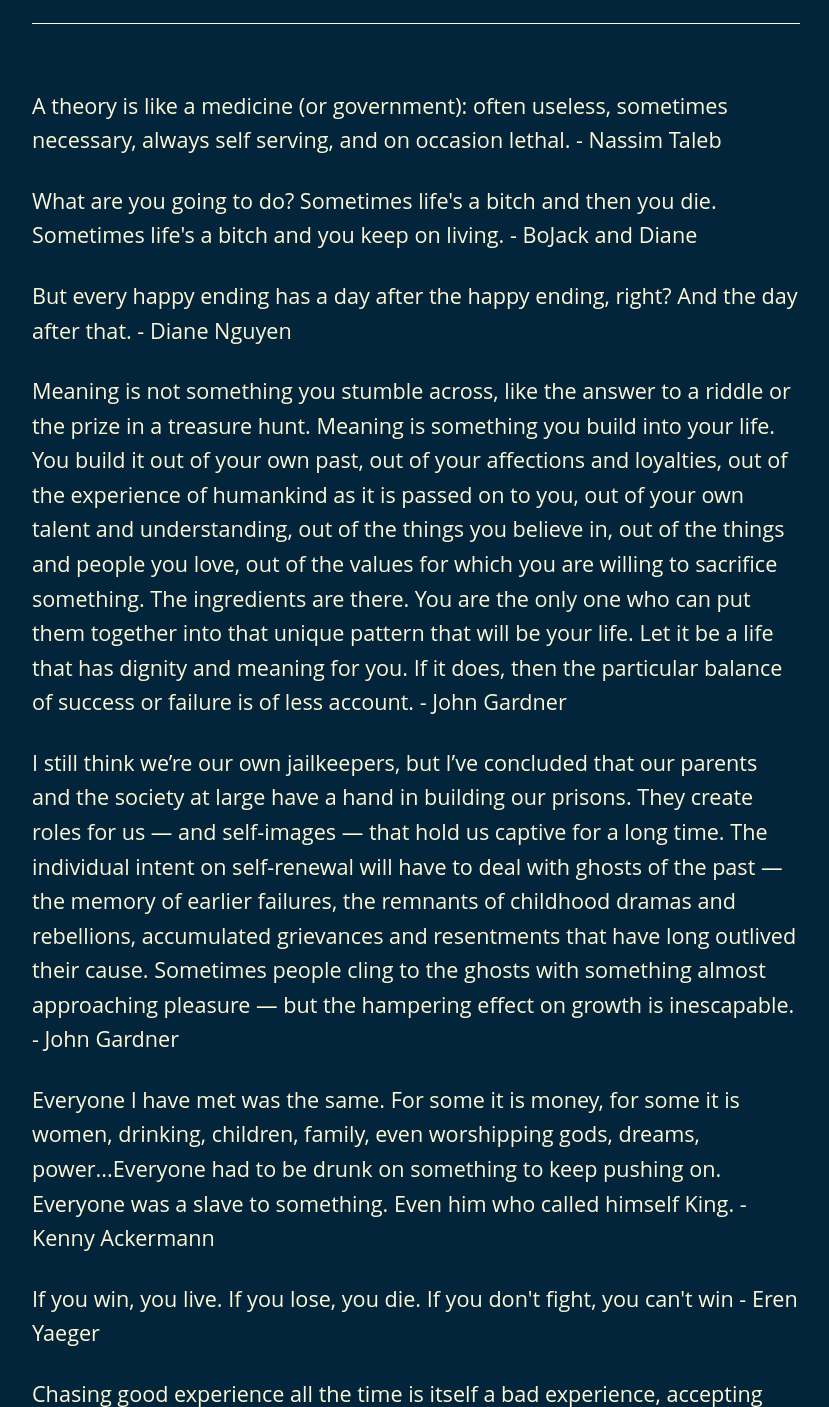
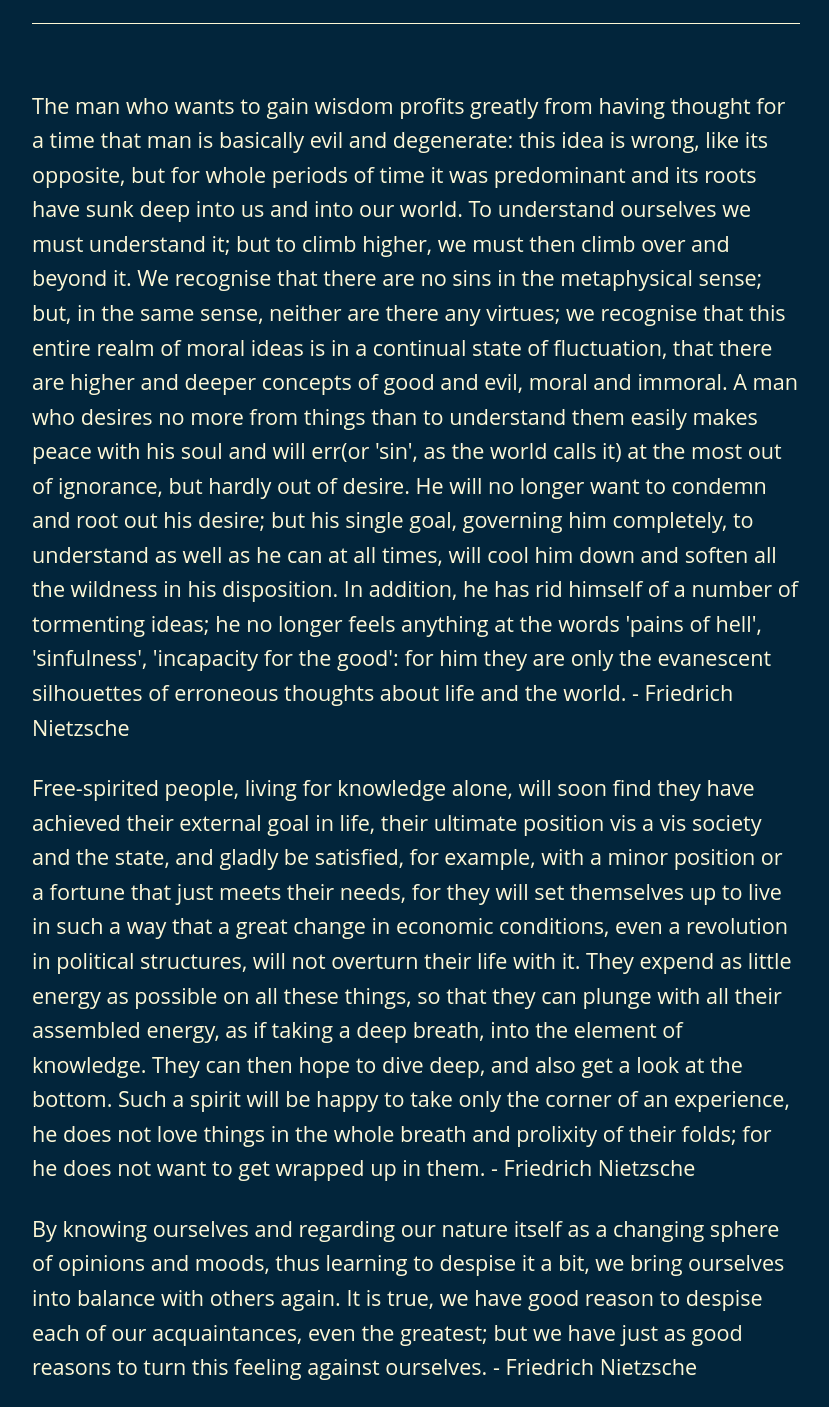
Before and after one commit to tiongwoon/wizardofongz2, a Gatsby site: page /rtwk in a window 1280 px wide. Shown: the part 318-1725 px from the top of the page, without its empty margins (224-1053 px from the left). Built offline with nearby package versions, Linux system fonts and the light colour scheme; Gatsby itself is replaced by a stand-in of ours.

Commit message:
new rtwk

```diff
--- a/src/pages/rtwk.js
+++ b/src/pages/rtwk.js
@@ -14,6 +14,52 @@ export default function RTWK() {
       </p>
       <hr />
       <section className="essay-container normal-text-yellow">
+        <p>
+          The man who wants to gain wisdom profits greatly from having thought
+          for a time that man is basically evil and degenerate: this idea is
+          wrong, like its opposite, but for whole periods of time it was
+          predominant and its roots have sunk deep into us and into our world.
+          To understand ourselves we must understand it; but to climb higher, we
+          must then climb over and beyond it. We recognise that there are no
+          sins in the metaphysical sense; but, in the same sense, neither are
+          there any virtues; we recognise that this entire realm of moral ideas
+          is in a continual state of fluctuation, that there are higher and
+          deeper concepts of good and evil, moral and immoral. A man who desires
+          no more from things than to understand them easily makes peace with
+          his soul and will err(or 'sin', as the world calls it) at the most out
+          of ignorance, but hardly out of desire. He will no longer want to
+          condemn and root out his desire; but his single goal, governing him
+          completely, to understand as well as he can at all times, will cool
+          him down and soften all the wildness in his disposition. In addition,
+          he has rid himself of a number of tormenting ideas; he no longer feels
+          anything at the words 'pains of hell', 'sinfulness', 'incapacity for
+          the good': for him they are only the evanescent silhouettes of
+          erroneous thoughts about life and the world. - Friedrich Nietzsche
+        </p>
+        <p>
+          Free-spirited people, living for knowledge alone, will soon find they
+          have achieved their external goal in life, their ultimate position vis
+          a vis society and the state, and gladly be satisfied, for example,
+          with a minor position or a fortune that just meets their needs, for
+          they will set themselves up to live in such a way that a great change
+          in economic conditions, even a revolution in political structures,
+          will not overturn their life with it. They expend as little energy as
+          possible on all these things, so that they can plunge with all their
+          assembled energy, as if taking a deep breath, into the element of
+          knowledge. They can then hope to dive deep, and also get a look at the
+          bottom. Such a spirit will be happy to take only the corner of an
+          experience, he does not love things in the whole breath and prolixity
+          of their folds; for he does not want to get wrapped up in them. -
+          Friedrich Nietzsche
+        </p>
+        <p>
+          By knowing ourselves and regarding our nature itself as a changing
+          sphere of opinions and moods, thus learning to despise it a bit, we
+          bring ourselves into balance with others again. It is true, we have
+          good reason to despise each of our acquaintances, even the greatest;
+          but we have just as good reasons to turn this feeling against
+          ourselves. - Friedrich Nietzsche
+        </p>
         <p>
           A theory is like a medicine (or government): often useless, sometimes
           necessary, always self serving, and on occasion lethal. - Nassim Taleb
```
